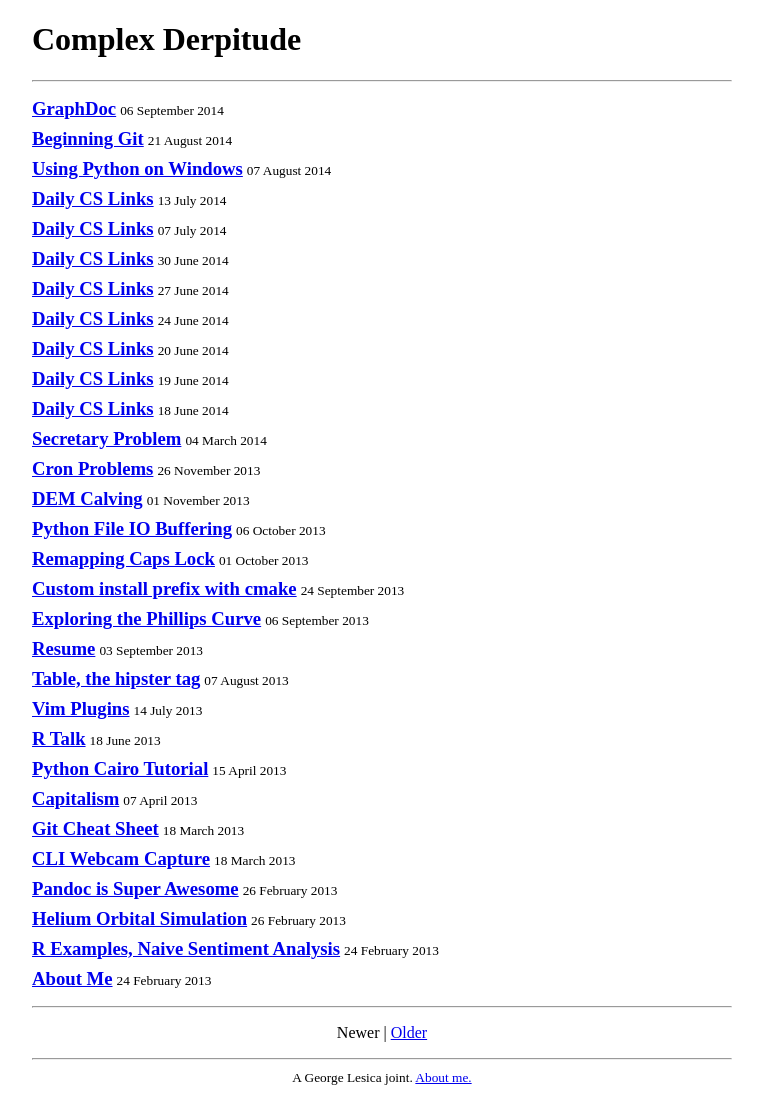
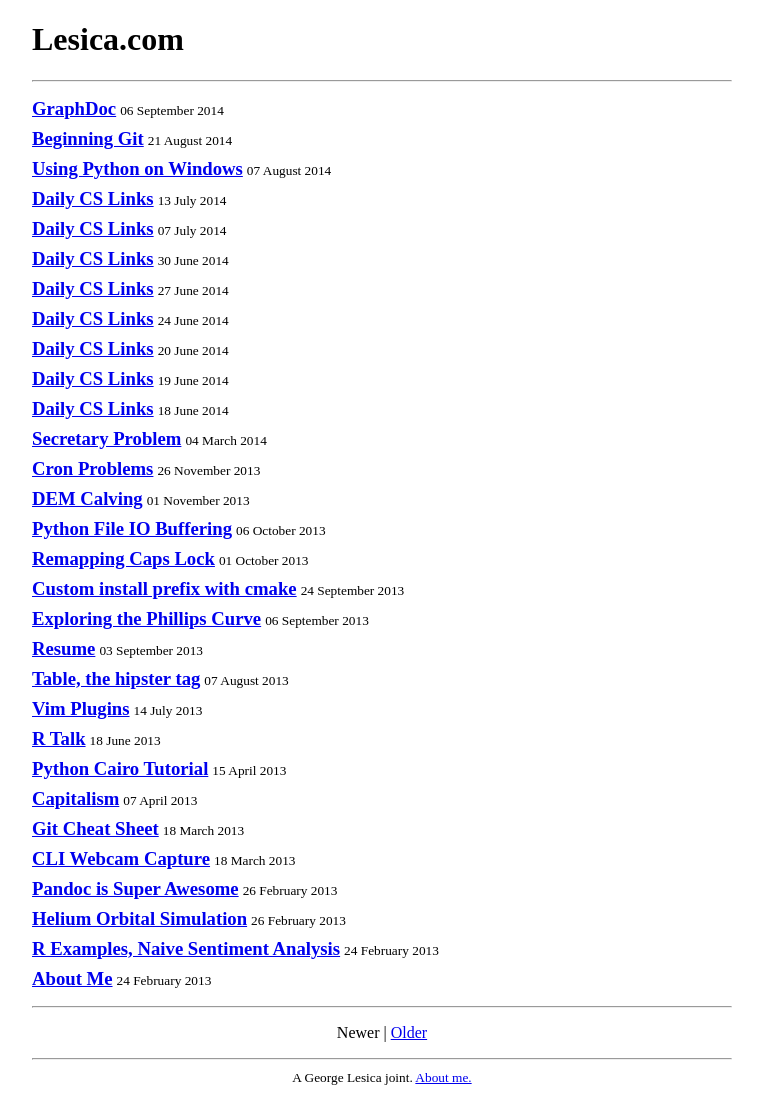
Before and after one commit to glesica/glesica.github.io, a Jekyll site: the page built from index.html, in a window 1280 px wide. Shown: the whole page, without its empty margins (258-1021 px from the left). Built offline with Jekyll 4.4.1, drawn with Linux system fonts in a browser that asks for light colours; the list of posts is cut into pages by our own code.

Commit message:
New title.

```diff
--- a/index.html
+++ b/index.html
@@ -2,7 +2,7 @@
 layout: default
 title: Mainpage
 ---
-<h1>Complex Derpitude</h1>
+<h1>Lesica.com</h1>
 <hr>
 <ul id="entries">
     {% for post in paginator.posts %}
```
